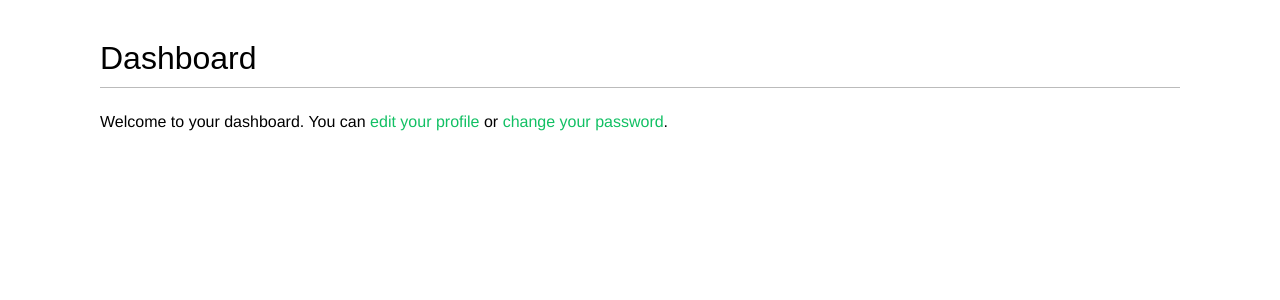
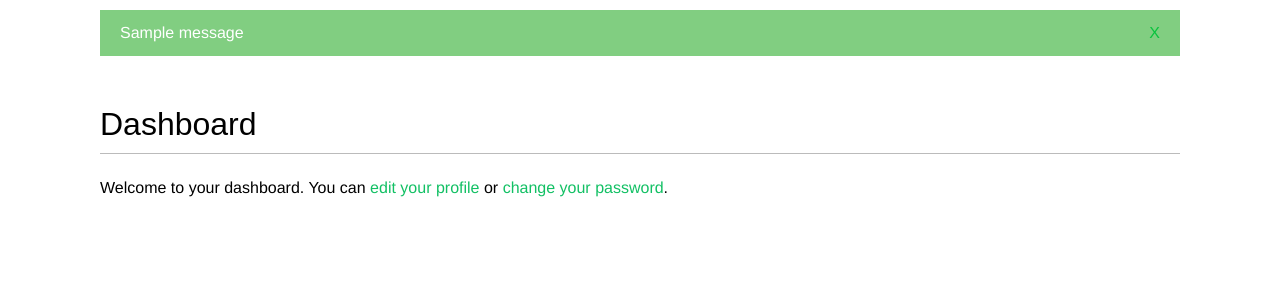
Before and after one commit to attrams/bookmarks, a Django app: page /account/ in a window 1280 px wide. Shown: the part 48-348 px from the top of the page. Run offline with Django 4.2, Linux system fonts and the light colour scheme; a user stored in the database is signed in; tables that the repository leaves empty hold one stand-in row (values such as "Sample post"); one stand-in notice (Sample message) is shown; some web fonts are replaced.

Commit message:
add alert messages feature

```diff
--- /dev/null
+++ b/account/static/js/base.js
@@ -0,0 +1,5 @@
+$(document).ready(function () {
+  $("#message a.close").click(function () {
+    $("#message").hide();
+  });
+});
--- a/account/templates/base.html
+++ b/account/templates/base.html
@@ -12,6 +12,8 @@
             {% endblock title %}
         </title>
         <link rel="stylesheet" href="{% static 'css/base.css' %}">
+        <script src="https://ajax.googleapis.com/ajax/libs/jquery/3.5.1/jquery.min.js"></script>
+        <script src="{% static 'js/base.js' %}"></script>
     </head>
     <body>
         <div id="header">
@@ -40,6 +42,16 @@
                 {% endif %}
             </span>
         </div>
+        {% with messages as messages %}
+            <ul class="messages">
+                {% for message in messages %}
+                    <li class="{{ message.tags }}" id="message">
+                        {{ message|safe }}
+                        <a href="javascript:void(0);" class="close">X</a>
+                    </li>
+                {% endfor %}
+            </ul>
+        {% endwith %}
         <div id="content">
             {% block content %}
             {% endblock content %}
--- a/account/views.py
+++ b/account/views.py
@@ -1,7 +1,6 @@
 from django.shortcuts import render
-from django.contrib.auth import authenticate, login
-from django.http import HttpResponse
 from django.contrib.auth.decorators import login_required
+from django.contrib import messages
 
 from .forms import UserRegistrationForm, UserEditForm, ProfileEditForm
 from .models import Profile
@@ -64,7 +63,6 @@ def register(request):
 
 @login_required
 def edit(request):
-    print(request.__dict__)
     if request.method == 'POST':
         # from google bard
         # you can use both instance and data together to initialize a form.
@@ -76,6 +74,11 @@ def edit(request):
         if user_form.is_valid() and profile_form.is_valid():
             user_form.save()
             profile_form.save()
+            messages.success(
+                request=request, message='Profile updated successfully')
+        else:
+            messages.error(request=request,
+                           message='Error updating your profile')
     else:
         user_form = UserEditForm(instance=request.user)
         profile_form = ProfileEditForm(instance=request.user.profile)
```
